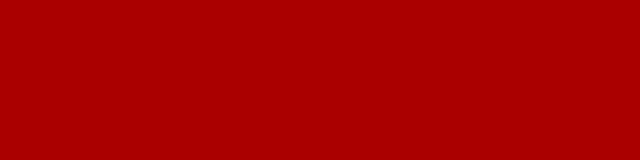
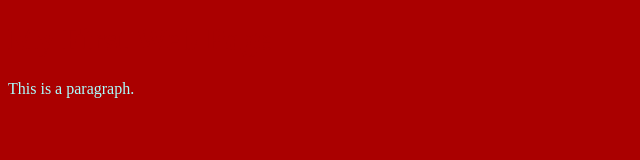
Before and after one commit to HossamAhmed2003/my-project, a plain HTML site: page index.html in a window 1280 px wide. Shown: the whole page, without its empty margins (0-640 px from the left). Drawn offline with Linux system fonts and the light colour scheme.

```diff
--- a/index.html
+++ b/index.html
@@ -8,6 +8,7 @@
   </head>
   <body>
     <h1 class="h1">My First Web Page</h1>
+    <p class="p">This is a paragraph.</p>
     <script src="app.js"></script>
   </body>
 </html>
--- a/style.css
+++ b/style.css
@@ -4,3 +4,6 @@
 *{
     background-color: #a00;
 }
+.p{
+    color: #aff;
+}
```
